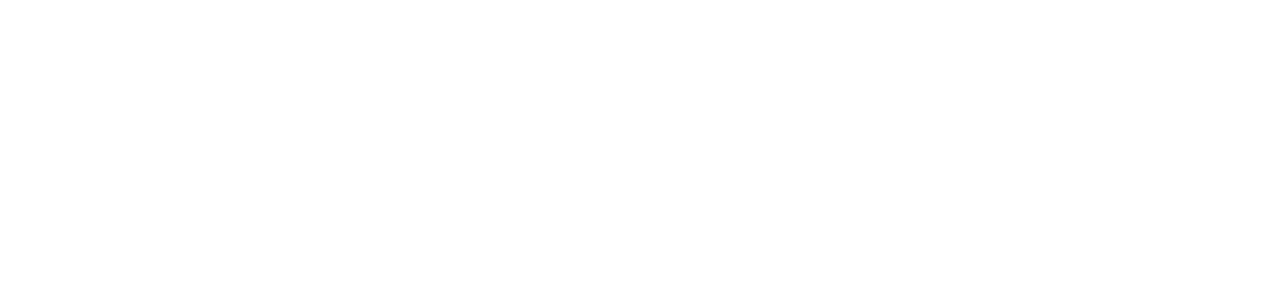
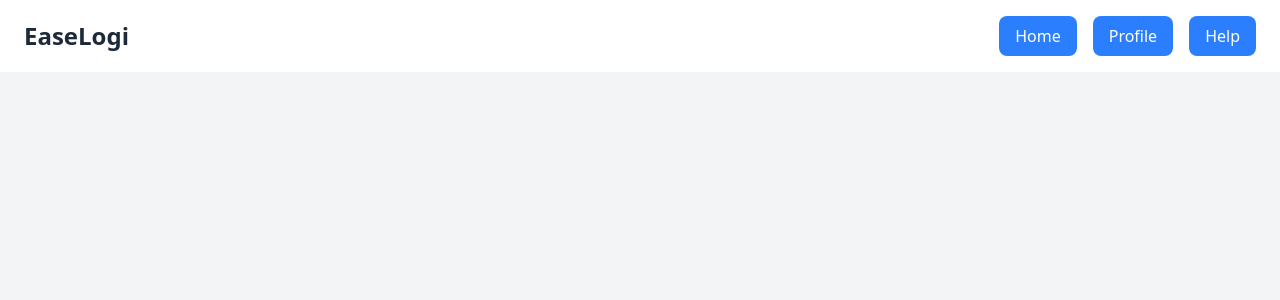
Before and after one commit to swatishah946/sample, a React (Vite) app in the folder sample_app/: page /logidashboard in a window 1280 px wide. Before the commit this address had no page. Shown: the top 300 px of the page. Built offline with nearby package versions, Linux system fonts and the light colour scheme.

Commit message:
Logistic

```diff
--- a/sample_app/src/App.jsx
+++ b/sample_app/src/App.jsx
@@ -12,7 +12,7 @@ function App() {
   return (
     <BrowserRouter>
       <Routes>
-        <Route path="/" element={<Navigate to="/dashboard/logistic" />} />
+        <Route path="/" element={<Navigate to="/logidashboard/logistic" />} />
 
         <Route path="/auth" element={<AuthPage />}>
           <Route path="login" element={<Login />} />
@@ -20,7 +20,7 @@ function App() {
           <Route path="forgot-password" element={<ForgotPassword />} />
         </Route>
 
-        <Route path="/dashboard" element={<LogisticPage />}>
+        <Route path="/logidashboard" element={<LogisticPage />}>
           <Route path="logistic" element={<LogisticDashboard />} />
           <Route path="profile" element={<ProfileDashboard />} />
           <Route path="help" element={<HelpDashboard />} />
--- a/sample_app/src/pages/logisticPage.jsx
+++ b/sample_app/src/pages/logisticPage.jsx
@@ -9,13 +9,13 @@ const DashPage = () => {
         <header className="bg-white shadow-md px-6 py-4 flex justify-between items-center">
           <h1 className="text-2xl font-bold text-gray-800">EaseLogi</h1>
           <div className="flex space-x-4">
-            <Link to="/dashboard/logistic" className="px-4 py-2 bg-blue-500 text-white rounded-lg hover:bg-blue-600">
+            <Link to="/logidashboard/logistic" className="px-4 py-2 bg-blue-500 text-white rounded-lg hover:bg-blue-600">
               Home
             </Link>
-            <Link to="/dashboard/profile" className="px-4 py-2 bg-blue-500 text-white rounded-lg hover:bg-blue-600">
+            <Link to="/logidashboard/profile" className="px-4 py-2 bg-blue-500 text-white rounded-lg hover:bg-blue-600">
               Profile
             </Link>
-            <Link to="/dashboard/help" className="px-4 py-2 bg-blue-500 text-white rounded-lg hover:bg-blue-600">
+            <Link to="/logidashboard/help" className="px-4 py-2 bg-blue-500 text-white rounded-lg hover:bg-blue-600">
               Help
             </Link>
           </div>
```
